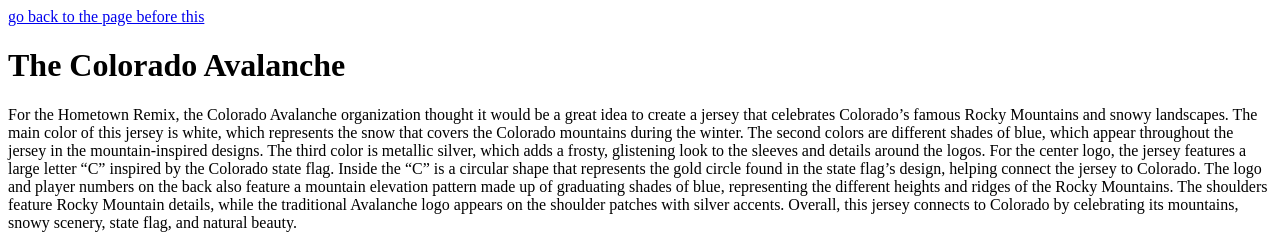
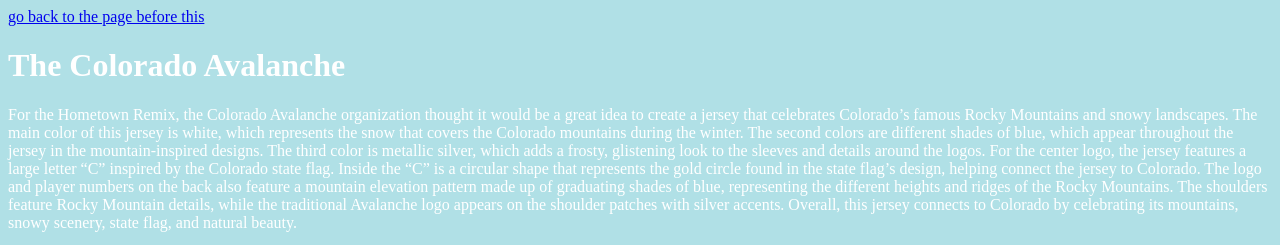
Before and after one commit to mroycombough/mroycombough.github.io, a plain HTML site: page uu.html in a window 1280 px wide. Shown: the top 245 px of the page. Drawn offline with Linux system fonts and the light colour scheme.

Commit message:
Fix HTML formatting and structure in uu.html

```diff
--- a/uu.html
+++ b/uu.html
@@ -1,7 +1,11 @@
 <!DOCTYPE html>
 <html>
 <head>
-
+     <style>
+          body {background-color: powderblue;}
+          h1   {color: white;}
+          p    {color: white;}
+     </style>
 </head>
 <body>
      <a href="u.html">go back to the page before this  </a>
```
